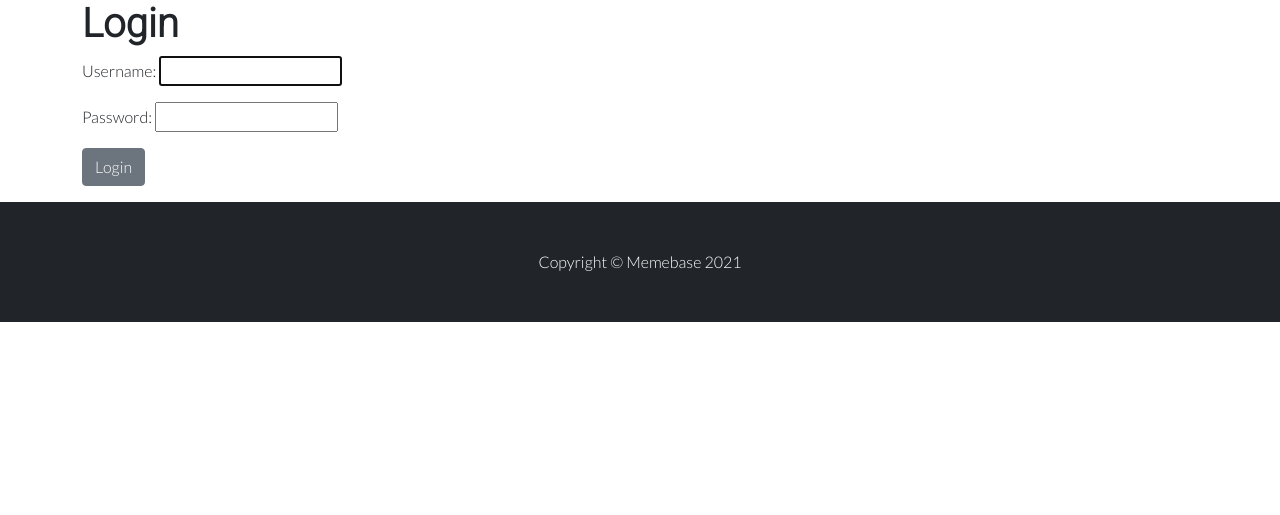
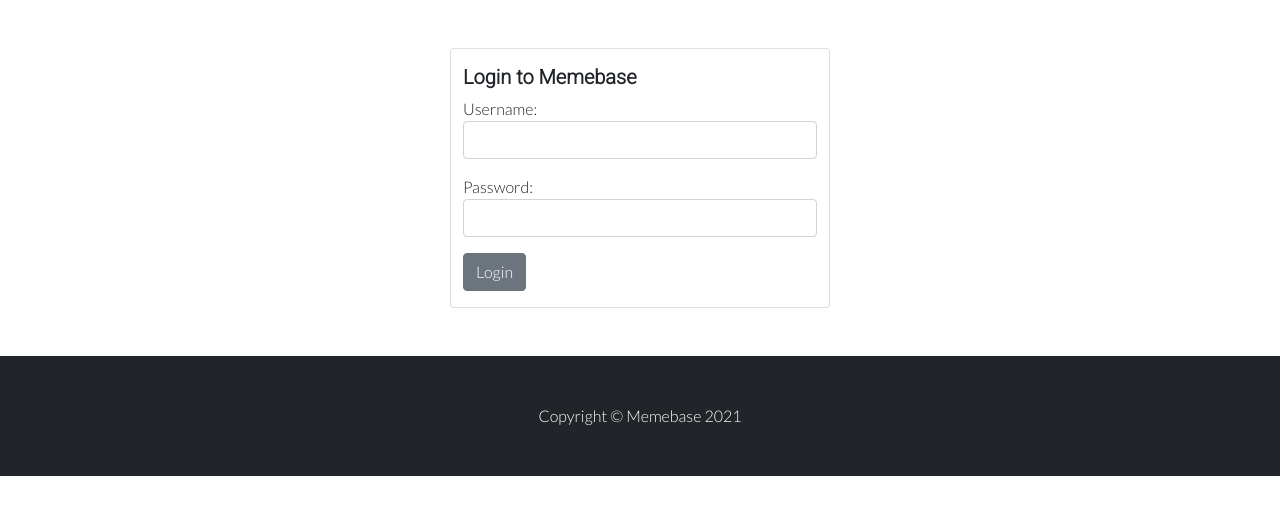
Before and after one commit to dhowai/portfolio-4-meme-blog, a Django app: page /members/login/ in a window 1280 px wide. Shown: the part 56-571 px from the top of the page. Run offline with Django 3.2, Linux system fonts and the light colour scheme; data that the repository does not hold is empty.

Commit message:
Change structure for login page

```diff
--- a/templates/registration/login.html
+++ b/templates/registration/login.html
@@ -4,12 +4,19 @@
 {% block content %}
 <div class="container">
     <div class="row">
-        <h1>Login</h1>
-        <div class="mb-3">
+        <div class="col-md-4 mt-5 mb-5 offset-md-4 card">
             <form method="POST">
+                <h5 class="mt-3">Login to Memebase</h5>
                 {% csrf_token %}
-                {{ form.as_p }}
-                <button class="btn btn-secondary">Login</button>
+                <p>
+                    <label for="id_username">Username:</label>
+                    <input type="text" class="form-control" required id="id_username" name="username">
+                </p>
+                <p>
+                    <label for="id_password">Password:</label>
+                    <input type="password" class="form-control" required id="id_password" name="password">
+                </p>
+                <button class="btn btn-secondary mb-3">Login</button>
             </form>
         </div>
     </div>
```
